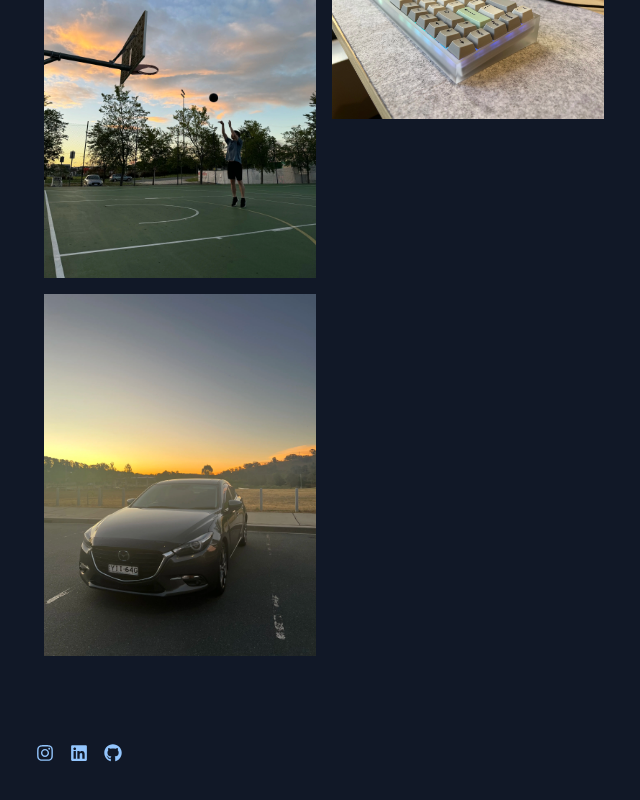
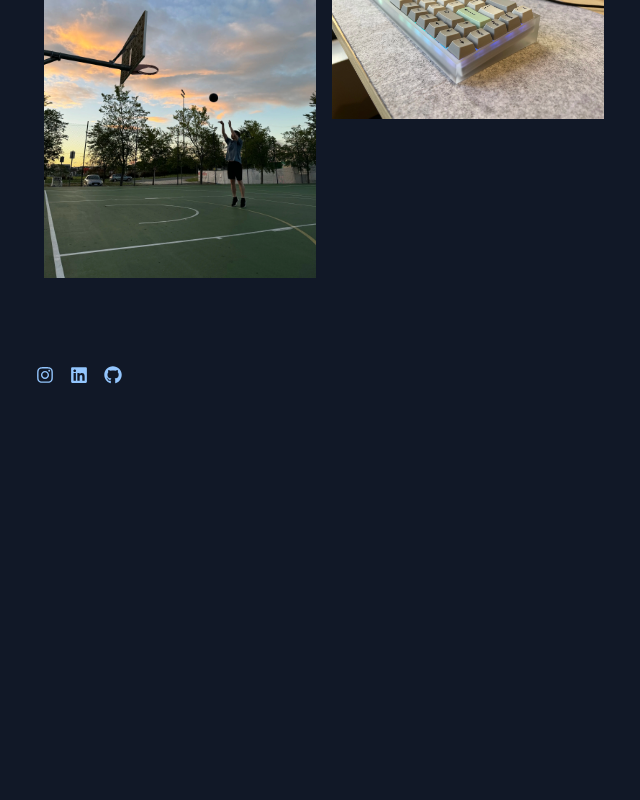
Before and after one commit to jpduong/jpduong.github.io, a Next.js app: page / in a window 1280 px wide. Shown: the part 735-1535 px from the top of the page, without its empty margins (316-956 px from the left). After the commit the page ends 1157 px from the top, so only its background shows below. Built offline with nearby package versions, Linux system fonts and the light colour scheme.

Commit message:
remove car photo

```diff
--- a/src/app/components/photos.tsx
+++ b/src/app/components/photos.tsx
@@ -8,7 +8,6 @@ type Photo = {
 const photos: Photo[] = [
   { src: "images/basketball.webp", alt: "basketball" },
   { src: "images/keyboard.webp", alt: "keyboard" },
-  { src: "images/car.webp", alt: "car" },
 ];
 
 export const Photos = () => {
```
Also changed, not shown: public/images/car.webp (deleted).
